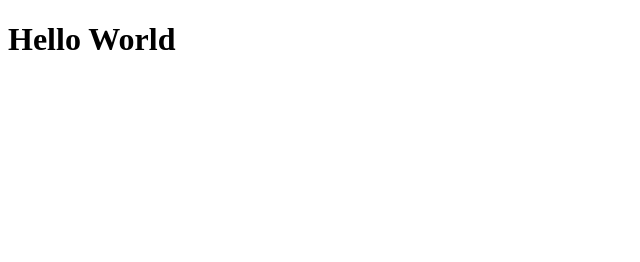
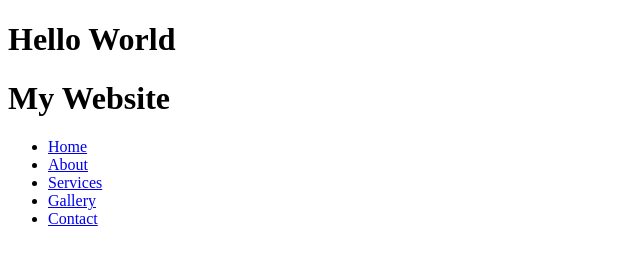
Before and after one commit to Bukhra/n1, a plain HTML site: page index.html in a window 1280 px wide. Shown: the whole page, without its empty margins (0-640 px from the left). Drawn offline with Linux system fonts and the light colour scheme.

```diff
--- a/index.html
+++ b/index.html
@@ -7,6 +7,18 @@
 </head>
 <body>
     <h1>Hello World</h1>
+    <header>
+        <h1>My Website</h1>
+        <nav>
+            <ul>
+                <li><a href="#">Home</a></li>
+                <li><a href="#">About</a></li>
+                <li><a href="#">Services</a></li>
+                <li><a href="#">Gallery</a></li>
+                <li><a href="#">Contact</a></li>
+            </ul>
+        </nav>
+    </header>
 
 </body>
 </html>
```
